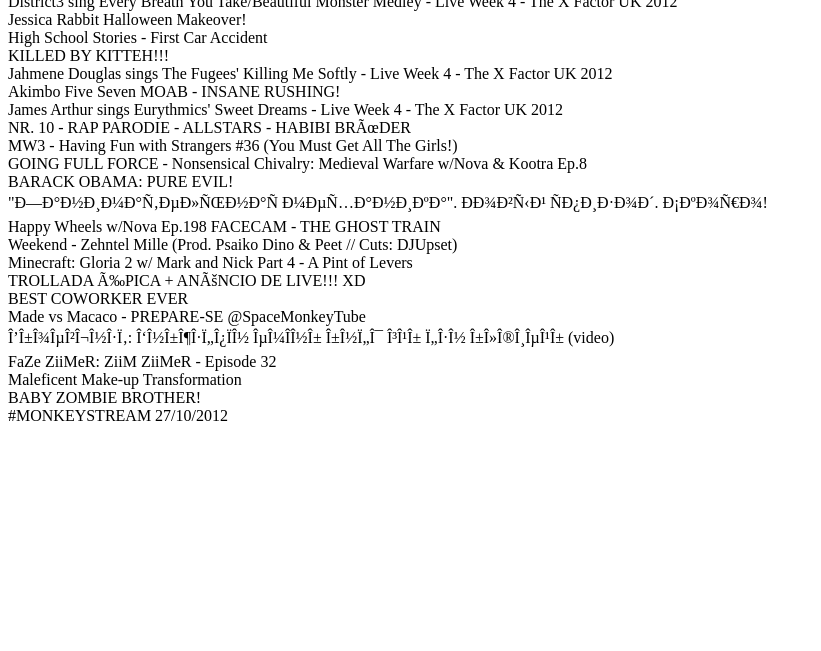
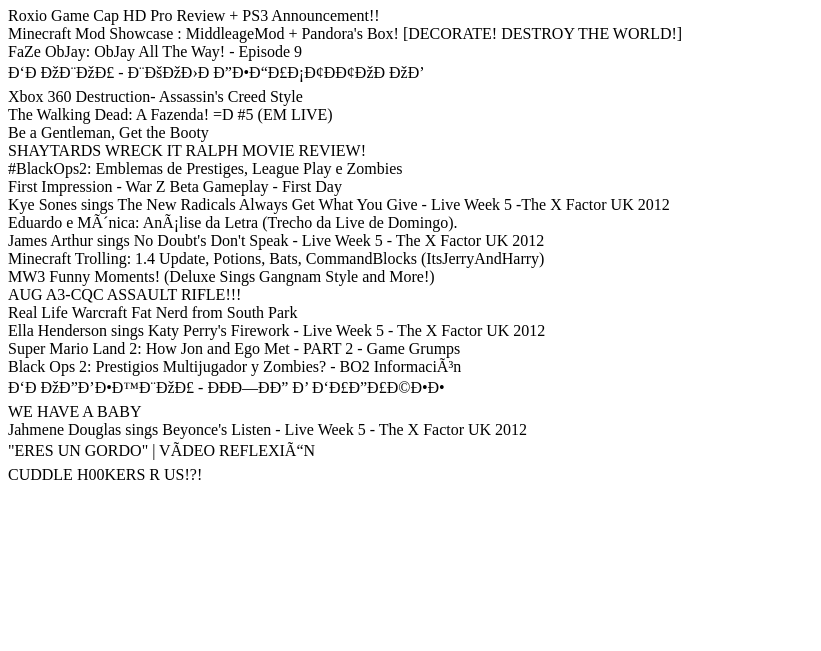
Before and after one commit to yearofmoo-articles/AngularJS-SEO-Article, a plain HTML site: page snapshots/videos.html in a window 1280 px wide. Shown: the part 149-800 px from the top of the page, without its empty margins (0-821 px from the left). Drawn offline with nearby package versions, Linux system fonts and the light colour scheme.

Commit message:
working snapshot file

```diff
--- a/static/videos.html
+++ b/snapshots/videos.html
@@ -1,68 +1,88 @@
 <head>
-    <title>matias</title>
-  <style type="text/css">@charset "UTF-8";[ng\:cloak],[ng-cloak],[data-ng-cloak],[x-ng-cloak],.ng-cloak,.x-ng-cloak{display:none;}ng\:form{display:block;}</style></head>
+    <title>AngularJS SEO Demo</title>
+  <style type="text/css">
+    .status {
+      background:maroon;
+      padding:10px;
+      color:white;
+      position:absolute;
+      top:0;
+      left:0;
+      right:0;
+      -webkit-transition:all 1s linear;
+    }
+    .status.ready {
+      opacity:0;
+    }
+    body {
+      padding-top:50px;
+    }
+  </style><style type="text/css">@charset "UTF-8";[ng\:cloak],[ng-cloak],[data-ng-cloak],[x-ng-cloak],.ng-cloak,.x-ng-cloak{display:none;}ng\:form{display:block;}</style></head>
+
   <body data-status="ready" class="">
     <nav id="main-navigation">
       <a href="/#!/home">Home</a>
       <a href="/#!/videos">Videos</a>
+      <a href="/#!/videos/slow">Slow Loading Videos</a>
     </nav>
+    <div class="status ready" data-ng-class="status">loading...</div>
     <div data-ng-view=""><div class="videos-feed ng-scope">
   <h1>Videos</h1>
   <!-- ngRepeat: video in videos --><div data-ng-repeat="video in videos" class="ng-scope ng-binding">
-    Cómo cocinar como Thous - HAMBURGUESONCIO
+    Roxio Game Cap HD Pro Review + PS3 Announcement!!
   </div><div data-ng-repeat="video in videos" class="ng-scope ng-binding">
-    500,000 COD POINTS! Mission To A Million #8!
+    Minecraft Mod Showcase : MiddleageMod + Pandora's Box! [DECORATE! DESTROY THE WORLD!]
   </div><div data-ng-repeat="video in videos" class="ng-scope ng-binding">
-    District3 sing Every Breath You Take/Beautiful Monster Medley - Live Week 4 - The X Factor UK 2012
+    FaZe ObJay: ObJay All The Way! - Episode 9
   </div><div data-ng-repeat="video in videos" class="ng-scope ng-binding">
-    Jessica Rabbit Halloween Makeover!
+    БРОШОУ - ШКОЛА ДЕГУСТАТОРОВ
   </div><div data-ng-repeat="video in videos" class="ng-scope ng-binding">
-    High School Stories - First Car Accident
+    Xbox 360 Destruction- Assassin's Creed Style
   </div><div data-ng-repeat="video in videos" class="ng-scope ng-binding">
-    KILLED BY KITTEH!!!
+    The Walking Dead: A Fazenda! =D #5 (EM LIVE)
   </div><div data-ng-repeat="video in videos" class="ng-scope ng-binding">
-    Jahmene Douglas sings The Fugees' Killing Me Softly - Live Week 4 - The X Factor UK 2012
+    Be a Gentleman, Get the Booty
   </div><div data-ng-repeat="video in videos" class="ng-scope ng-binding">
-    Akimbo Five Seven MOAB - INSANE RUSHING!
+    SHAYTARDS WRECK IT RALPH MOVIE REVIEW!
   </div><div data-ng-repeat="video in videos" class="ng-scope ng-binding">
-    James Arthur sings Eurythmics' Sweet Dreams - Live Week 4 - The X Factor UK 2012
+    #BlackOps2: Emblemas de Prestiges, League Play e Zombies
   </div><div data-ng-repeat="video in videos" class="ng-scope ng-binding">
-    NR. 10 - RAP PARODIE - ALLSTARS - HABIBI BRÜDER
+    First Impression - War Z Beta Gameplay - First Day
   </div><div data-ng-repeat="video in videos" class="ng-scope ng-binding">
-    MW3 - Having Fun with Strangers #36 (You Must Get All The Girls!)
+    Kye Sones sings The New Radicals Always Get What You Give - Live Week 5 -The X Factor UK 2012
   </div><div data-ng-repeat="video in videos" class="ng-scope ng-binding">
-    GOING FULL FORCE - Nonsensical Chivalry: Medieval Warfare w/Nova &amp; Kootra Ep.8
+    Eduardo e Mônica: Análise da Letra (Trecho da Live de Domingo).
   </div><div data-ng-repeat="video in videos" class="ng-scope ng-binding">
-    BARACK OBAMA: PURE EVIL!
+    James Arthur sings No Doubt's Don't Speak - Live Week 5 - The X Factor UK 2012
   </div><div data-ng-repeat="video in videos" class="ng-scope ng-binding">
-    "Занимательная механика". Новый эпизод. Скоро!
+    Minecraft Trolling: 1.4 Update, Potions, Bats, CommandBlocks (ItsJerryAndHarry)
   </div><div data-ng-repeat="video in videos" class="ng-scope ng-binding">
-    Happy Wheels w/Nova Ep.198 FACECAM - THE GHOST TRAIN
+    MW3 Funny Moments! (Deluxe Sings Gangnam Style and More!)
   </div><div data-ng-repeat="video in videos" class="ng-scope ng-binding">
-    Weekend - Zehntel Mille (Prod. Psaiko Dino &amp; Peet // Cuts: DJUpset)
+    AUG A3-CQC ASSAULT RIFLE!!!
   </div><div data-ng-repeat="video in videos" class="ng-scope ng-binding">
-    Minecraft: Gloria 2 w/ Mark and Nick Part 4 - A Pint of Levers
+    Real Life Warcraft Fat Nerd from South Park
   </div><div data-ng-repeat="video in videos" class="ng-scope ng-binding">
-    TROLLADA ÉPICA + ANÚNCIO DE LIVE!!! XD
+    Ella Henderson sings Katy Perry's Firework - Live Week 5 - The X Factor UK 2012
   </div><div data-ng-repeat="video in videos" class="ng-scope ng-binding">
-    BEST COWORKER EVER
+    Super Mario Land 2: How Jon and Ego Met - PART 2 - Game Grumps
   </div><div data-ng-repeat="video in videos" class="ng-scope ng-binding">
-    Made vs Macaco - PREPARE-SE @SpaceMonkeyTube
+    Black Ops 2: Prestigios  Multijugador y Zombies? - BO2 Información
   </div><div data-ng-repeat="video in videos" class="ng-scope ng-binding">
-    Βαξεβάνης: Αναζητούν εμένα αντί για την αλήθεια (video)
+    БРОДВЕЙШОУ - НАЗАД В БУДУЩЕЕ
   </div><div data-ng-repeat="video in videos" class="ng-scope ng-binding">
-    FaZe ZiiMeR: ZiiM ZiiMeR - Episode 32
+    WE HAVE A BABY
   </div><div data-ng-repeat="video in videos" class="ng-scope ng-binding">
-    Maleficent Make-up Transformation
+    Jahmene Douglas sings Beyonce's Listen - Live Week 5 - The X Factor UK 2012
   </div><div data-ng-repeat="video in videos" class="ng-scope ng-binding">
-    BABY ZOMBIE BROTHER!
+    "ERES UN GORDO" | VÍDEO REFLEXIÓN
   </div><div data-ng-repeat="video in videos" class="ng-scope ng-binding">
-    #MONKEYSTREAM 27/10/2012
+    CUDDLE H00KERS R US!?!
   </div>
 </div><span class="ng-scope">
 </span></div>
-    <script src="//ajax.googleapis.com/ajax/libs/angularjs/1.0.2/angular.min.js"></script>
-    <script src="./application.js"></script>
+    <script src="./js/angular.min.js"></script>
+    <script src="./js/application.js"></script>
 
 
 </body>
```
Also changed, not shown: snapshots/home.html (added, +38 -0 lines), static/home.html (deleted, +0 -18 lines), .phantomjs-runner.js (renamed from .phantom-runner.js), 2 other files.
